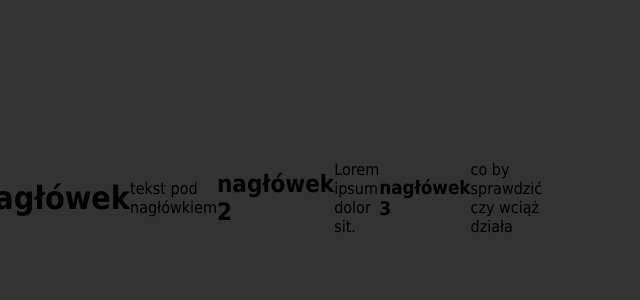
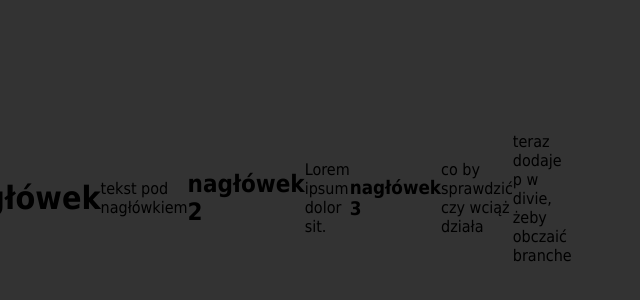
Before and after one commit to rafaelminsky/test3, a plain HTML site: page index.html in a window 1280 px wide. Shown: the part 210-510 px from the top of the page, without its empty margins (0-640 px from the left). Drawn offline with Linux system fonts and the light colour scheme.

Commit message:
added div newidea

```diff
--- a/index.html
+++ b/index.html
@@ -19,6 +19,7 @@
 <p>Lorem ipsum dolor sit.</p>
 <h3>nagłówek 3</h3>
 <p>co by sprawdzić czy wciąż działa</p>
+<div><p>teraz dodaje p w divie, żeby obczaić branche</p></div>
 </body>
 
 </html>
```
